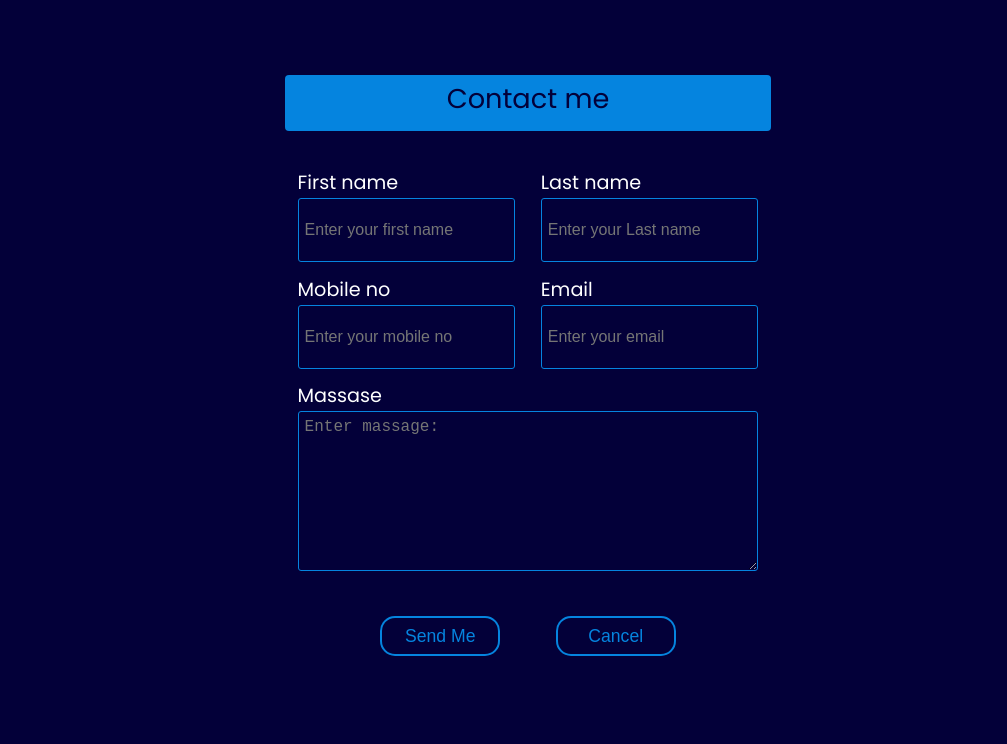
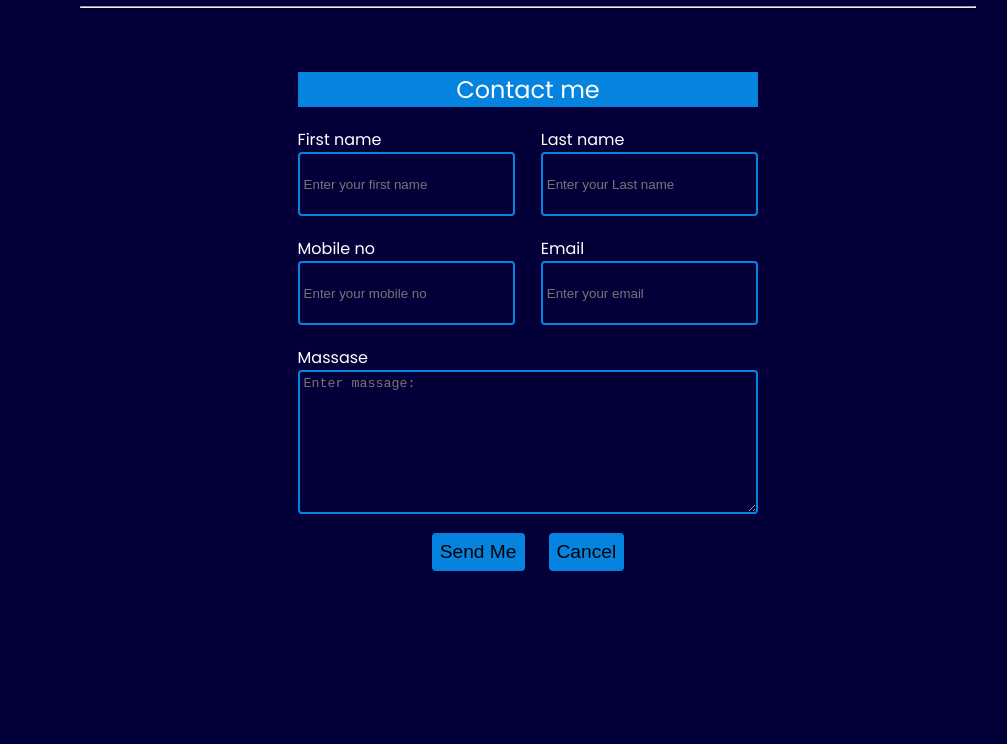
Before and after one commit to gautamkumar604/MyPortfolio, a plain HTML site: page static/index.html in a window 1280 px wide. Shown: the part 1664-2408 px from the top of the page, without its empty margins (112-1119 px from the left). Drawn offline with nearby package versions, Linux system fonts and the light colour scheme.

Commit message:
work at responsive contact page

```diff
--- a/static/index.html
+++ b/static/index.html
@@ -58,8 +58,8 @@
             <div class="about-head">
                 <p>This my about section</p>
                 <h1>About Me</h1>
+            </div>
             <hr>
-            </div>
             <!-- THIS IS ABOUT SECTION OF SECOND SECTION -->
             <div class="about-content">
                 <!-- LEFT SUB SECTION OF ABOUT SECTION -->
@@ -147,45 +147,45 @@
             <div id="contact_head">
                 <p>This is my contact</p>
                 <h1>Contacts Us</h1>
+                <hr>
             </div>
-            <!-- <hr> -->
             <div id="contact-box">
                 <!-- THIS IS LEFT CONTAINER OF CONTACT BOX -->
-                <div class="left-box boxes">
+                <div class="h_box">
                     <p>Contact me</p>
-                    <form action="">
-                        <div>
+                </div>
+                <form action="" class="form">
+                    <div class="row1 row">
                         <div>
                             <label for="fname" class="fname-fn">First name</label><br>
                             <input type="text" id="fname" name="firstname" placeholder="Enter your first name">
                         </div>
-                            <div>
+                        <div class="lname">
                             <label for="lname">Last name</label><br>
                             <input type="text" id="lname" name="lastname" placeholder="Enter your Last name">
                         </div>
                     </div>
-                        <div>
+                    <div class="row2 row">
                         <div>
                             <label for="mobile_no">Mobile no</label><br>
                             <input type="number" id="mobile_no" name="mobileno" placeholder="Enter your mobile no">
                         </div>
-                            <div>
+                        <div class="email">
                             <label for="email">Email</label><br>
                             <input type="email" id="email" name="email" placeholder="Enter your email">
                         </div>
                     </div>
-                        <div>
+                    <div class="row3 row">
                         <div>
                             <label for="comment">Massase</label><br>
                             <textarea id="comment" name="comment" placeholder="Enter massage:"></textarea>
                         </div>
                     </div>
-                    </form>
                     <div class="btn3">
                         <button type="button" class="button5">Send Me</button>
                         <button type="button" class="button6">Cancel</button>
                     </div>
-                </div>
+                </form>
                 <!-- THIS IDS RIGHT CONTAINER OF DIALOGUE AND ADDRESS INFORMATION -->
                 <div class="right-box boxes">
                     <div class="dialog">
--- a/static/style.css
+++ b/static/style.css
@@ -136,16 +136,11 @@ main{
     color: white;
     width: 100%;
     min-height: 92vh;
-    /* border: 2px solid red;
-    margin: auto; */
 }
 .home-content{
     font-size: 1.8rem;
     line-height: 6vh;
     font-weight: 500;
-    /* width: 48%;
-    margin: 1%;
-    border: 2px solid green; */
 }
 .home-img img{
     width: 500px;
@@ -231,6 +226,9 @@ main{
     }
 }
 @media only screen and (max-width: 360px) and (max-height:750px){
+    /* body{
+        background-color: #22692c;
+    } */
     .home-img img{
         width: 300px;
     }
@@ -243,7 +241,11 @@ main{
         padding: 6px;
      }
 }
-@media only screen and (max-width: 360px) and (max-height:890px){
+/* @media only screen and (max-width: 360px) and (max-height:890px){
+
+    body{
+        background-color: #22692c;
+    }
     .home-img img{
         width: 300px;
     }
@@ -255,8 +257,16 @@ main{
         width: 100px;
         padding: 6px;
      }
+} */
+@media only screen and(max-width:400px) {
+    body{
+        background-color: #22692c;
+    }
+    .home-img img{
+        width: 100px;
+        display: none;
+    }
 }
-
 
 /* ***************************************************************** */
 /* section 2 about content */
@@ -266,31 +276,34 @@ main{
     flex-direction: column;
     width: 100%;
     min-height: 100vh;
-    margin-top: -15px;
+    /* margin-top: -15px; */
 }
 .about-head {
     display: flex;
     flex-direction: column;
-    justify-content: space-evenly;
+    /* justify-content: space-evenly; */
     align-items: center;
     color: white;
+    margin-bottom: -10px;
 }
 .about-head p{
     font-size: 0.8rem;
-    margin-top: 8px;
-    margin-bottom: -8px;
+    margin-top: 4px;
+    margin-bottom: -4px;
 }
 .about-head h1{
     font-size: 2rem;
     color: var(--maincolor);
 }
-.about-head hr {
+#about hr {
+    margin: auto;
     width: 70vw;
 }
 .about-content{
     display: inline-flex;
     justify-content: center;
     align-items: center;
+    margin-top: 22px;
 }
 .box_sizing{
     margin: 0px 50px;
@@ -514,15 +527,8 @@ main{
     flex-direction: column;
     align-items: center;
 }
-@media screen and (max-width: 400px){
-    /* #section3{
-        display: none;
-    } */
-}
-
 #section3 hr {
     width: 70vw;
-    background-color: red;
 }
 
 #contact_head {
@@ -531,131 +537,98 @@ main{
     align-items: center;
     flex-direction: column;
     color: white;
-    margin-top: 6px;
 }
 
 #contact_head p {
     font-size: 0.8rem;
+    margin-top: 4px;
 
 }
 
 #contact_head h1 {
+    margin-top: -4px;
     font-size: 2rem;
     color: var(--maincolor);
-    margin-bottom: 4px;
 }
-
-#contact-box {
-    display: flex;
-    justify-content: center;
-    align-items: center;
-    /* flex-wrap: wrap; */
-    /* border: 2px solid black; */
-    width: 80vw;
-    height: 85vh;
-    /* margin: 60px 0px;
-    padding: 4px; */
-    margin-top: 4rem;
+#contact-box{
+    /* border: 2px solid red; */
+    width: 36vw;
+    margin-top: 8vh;
 }
-
-/* #contact-box .img{
-    position: relative;
-    top: 20vh;
-    right: 18vw;
-} */
-.boxes {
-    /* position: relative;
-    top: -2vh; */
-    width: 40vw;
-    height: 80vh;
-    /* background-color: #42b020; */
-    margin: 8px;
+.h_box{
+    background-color:var(--maincolor);
+    text-align: center;
+    font-size: 1.5rem;
 }
-
-.left-box form {
-    display: inline-flex;
-    flex-direction: column;
-    /* border: 2px solid red; */
-    align-items: start;
-    width: 40vw;
-    height: 55vh;
-    margin-top: 1.5rem;
-}
-
-
-.left-box p {
-    background-color: var(--maincolor);
-    color: var(--bodycolor);
-    border-radius: 4px;
-    text-align: center;
-    width: 38vw;
-    margin-left: 1vw;
-    height: 7vh;
-    padding: 3px;
-    font-size: 1.7rem;
-}
-.left-box form div {
-    display: inline-flex;
-    justify-content: center;
-}
-
-.left-box form div div {
+.form{
     display: flex;
     flex-direction: column;
+    width: 100%;
+}
+.form .row1,.row2{
+    display: flex;
+    flex-wrap: wrap;
+}
+.row div{
+    margin-top: 20px;
+}
+.row div input,textarea{
+    width: 17vw;
+    height: 8vh;
+    border: 2px solid var(--maincolor);
+    border-radius: 4px;
+    padding: 4px;
+    color: black;
+    background-color: transparent;
+}
+.row div textarea{
+    width: 36vw;
+    height: 18vh;
+
+}
+.lname,.email{
     margin-left: 2vw;
 }
+.btn3{
+   display: flex;
+   justify-content: center;
+}
+.btn3 button{
+   font-size: 1.2rem;
+   padding: 8px;
+   margin: 12px;
+   background-color: var(--maincolor);
+   border: none;
+   border-radius: 4px;
+}
+@media only screen and (max-width:820px){
+    #contact-box{
+        width: 80vw;
+    }
+    .row div input,textarea{
+        width: 80vw;
+        height: 6vh;
+    }
+    .row div textarea{
+        width: 80vw;
 
-.left-box form label {
-    font-size: 1.2rem;
-    margin-bottom: -1.5rem;
-    margin-top: 0.8rem;
+    }
+    .lname,.email{
+        margin-left: 0vw;
+    }
 }
+@media only screen and (min-width:1024px)and(min-height:1300px){
+    #contact-box{
+        width: 56vw;
+    }
+    .row div input,textarea{
+        width: 28vw;
+        height: 4vh;
+    }
+    .row div textarea{
+        width: 56vw;
 
-.left-box form input,
-textarea {
-    width: 17vw;
-    position: relative;
-    height: 8vh;
-    background-color: transparent;
-    border: 1px solid var(--maincolor);
-    border-radius: 3px;
-    padding: 6px;
-    font-size: 1rem;
-    color: rgba(255, 255, 255, 0.599);
-
-}
-
-.left-box form textarea {
-    width: 36vw;
-    height: 20vh;
-}
-.left-box .btn3{
-    width: 32rem;
-    text-align: center;
-    padding: 5px;
-    margin-top: 2vh;
-    margin-left: 2vw;
-    width: 36vw;
-}
-.button6{
-    margin-left: 2vw;
-}
-.button5{
-    margin-right: 2vw;
-}
-.btn3 button {
-    font-size: 1.1rem;
-    border: 2px solid var(--maincolor);
-    background-color: transparent;
-    border-radius: 15px;
-    width: 120px;
-    height: 40px;
-    color: var(--maincolor);
-
-}
-.btn3 button:hover {
-    box-shadow: 0px 0px 5px 1px var(--maincolor);
-    cursor: pointer;
+    }
 }
 
 .right-box {
@@ -681,7 +654,9 @@ textarea {
     color: var(--maincolor);
 }
 /* footerSection */
-/* #footer {} */
+#footer {
+    display: none;
+}
 
 .foot {
     margin-top: 25px;
```
Also changed, not shown: static/dumy.html (+105 -0 lines), 1 other file. Lines whose indentation alone changed are shown as unchanged.
